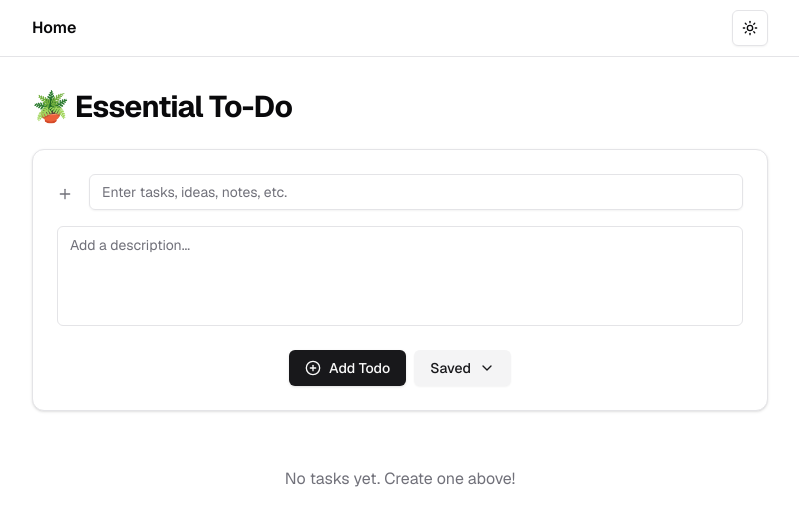
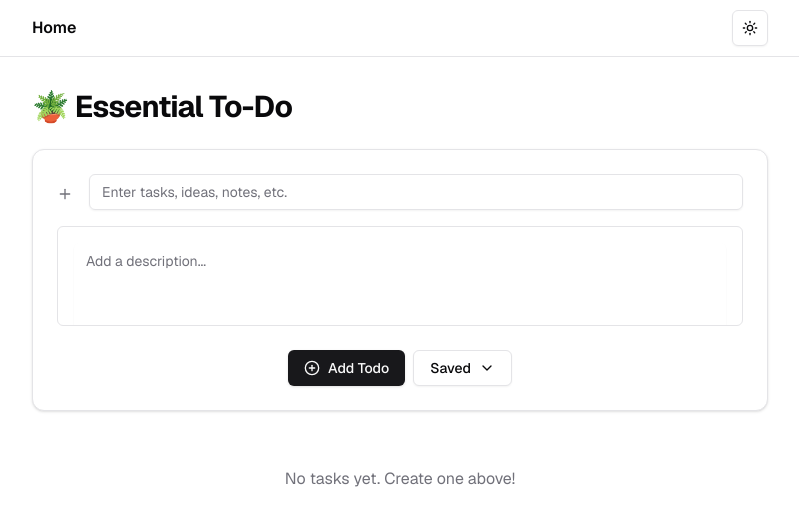
Before and after one commit to jefferypippitt/essential-todo, a Next.js app: page / in a window 1280 px wide. Shown: the top 526 px of the page, without its empty margins (240-1039 px from the left). Built offline with nearby package versions, Linux system fonts and the light colour scheme; no server answers; the database is empty.

Commit message:
scroll bug fix

```diff
--- a/src/components/todo-form.tsx
+++ b/src/components/todo-form.tsx
@@ -93,13 +93,15 @@ export function TodoForm({ className, allTodos }: TodoFormProps) {
             </div>
             <div className="relative mb-4 mt-4">
               <ScrollArea className="h-[100px] w-full rounded-md border">
+                <div className="p-4">
                   <Textarea
                     value={description}
                     onChange={(e) => setDescription(e.target.value)}
                     placeholder="Add a description..."
                     disabled={pending}
-                  className="min-h-[100px] resize-none border-0 focus-visible:ring-0"
+                    className="min-h-[100px] h-auto resize-none border-0 focus-visible:ring-0 overflow-hidden"
                   />
+                </div>
               </ScrollArea>
             </div>
             <div className="flex justify-center mt-6 gap-2">
@@ -109,15 +111,14 @@ export function TodoForm({ className, allTodos }: TodoFormProps) {
                 variant="default"
                 className="gap-2"
               >
-                <PlusCircle />
+                <PlusCircle className="h-4 w-4" />
                 Add Todo
               </Button>
               <Button
                 type="button"
                 onClick={handleSavedClick}
                 disabled={pending}
-                variant={showSaved ? "default" : "secondary"}
-                className="gap-2"
+                variant={showSaved ? "default" : "outline"}
               >
                 Saved
                 <ChevronDown
--- a/src/components/todos-display.tsx
+++ b/src/components/todos-display.tsx
@@ -2,6 +2,7 @@
 
 import { TodoItem } from "./todo-item";
 import type { todos } from "@/db/schema";
+import { ScrollArea } from "./ui/scroll-area";
 
 type Todo = typeof todos.$inferSelect;
 
@@ -14,12 +15,16 @@ export function TodosDisplay({ allTodos, showSaved }: TodosDisplayProps) {
   if (!showSaved) return null;
 
   return (
-    <div className="space-y-1">
-      <ul className="grid gap-2">
-        {allTodos.map((todo) => (
-          <TodoItem key={todo.id} todo={todo} />
-        ))}
-      </ul>
+    <div className="mt-2">
+      <ScrollArea className="h-[400px] w-full rounded-md">
+        <div className="pr-4 h-full">
+          <ul className="grid gap-2">
+            {allTodos.map((todo) => (
+              <TodoItem key={todo.id} todo={todo} />
+            ))}
+          </ul>
+        </div>
+      </ScrollArea>
     </div>
   );
 }
```
Lines whose indentation alone changed are shown as unchanged.
